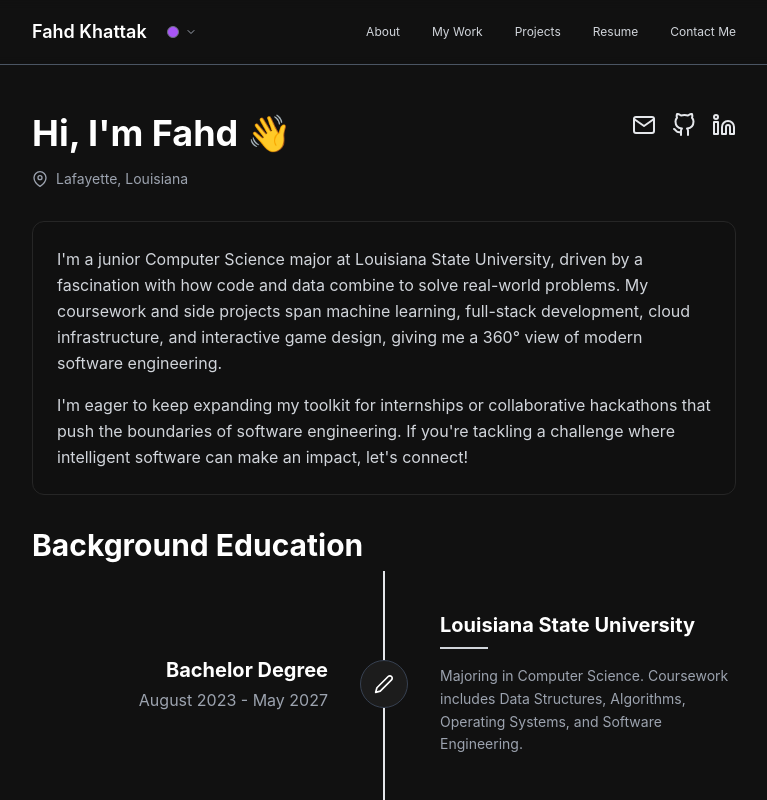
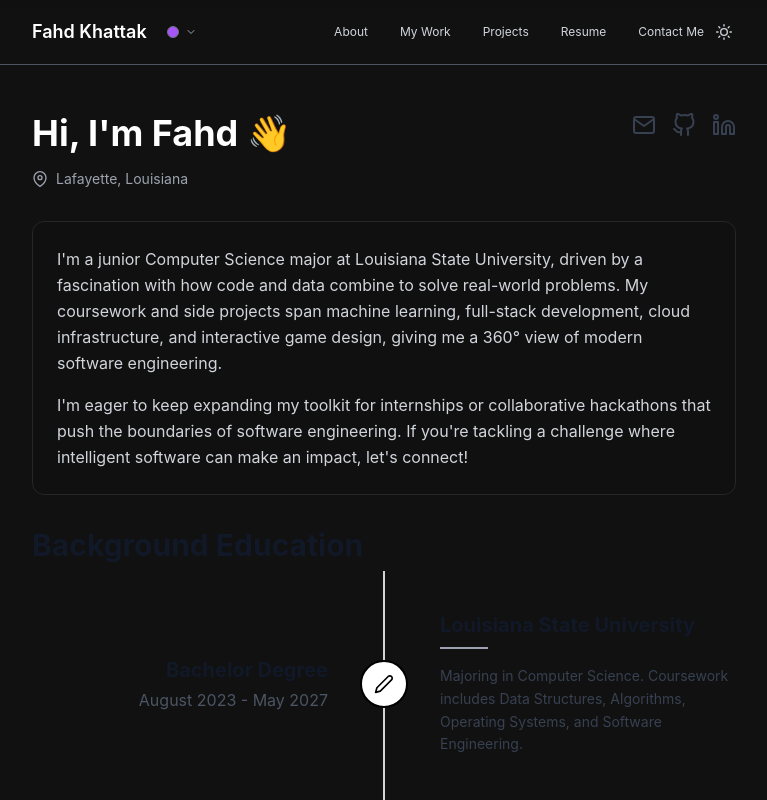
Before and after one commit to Fkhattak819/personal-website, a Next.js app: page /about in a window 1280 px wide. Shown: the top 800 px of the page, without its empty margins (256-1023 px from the left). Built offline with nearby package versions, Linux system fonts and the light colour scheme; a web font is replaced by a local one.

Commit message:
Update components and theme context

```diff
--- a/app/globals.css
+++ b/app/globals.css
@@ -28,10 +28,21 @@
   --theme-glow: rgba(168, 85, 247, 0.6);
 }
 
+html.dark {
+  --background: #111111;
+  --foreground: #ffffff;
+}
+
+html.light {
+  --background: #ffffff;
+  --foreground: #111111;
+}
+
 body {
   color: var(--foreground);
   background: var(--background);
   font-family: 'Lemon Milk', -apple-system, BlinkMacSystemFont, "Segoe UI", Roboto, "Helvetica Neue", Arial, sans-serif;
+  transition: background-color 0.3s ease, color 0.3s ease;
 }
 
 @layer utilities {
@@ -88,3 +99,45 @@
 .project-card:hover {
   box-shadow: 0 20px 25px -5px var(--theme-shadow), 0 8px 10px -6px var(--theme-shadow);
 }
+
+/* Light mode specific styles */
+html.light .bg-background {
+  background-color: #ffffff;
+}
+
+html.light .text-white {
+  color: #111111;
+}
+
+html.light .text-gray-300,
+html.light .text-gray-400 {
+  color: #4b5563;
+}
+
+html.light .text-gray-500 {
+  color: #6b7280;
+}
+
+html.light .border-gray-600,
+html.light .border-gray-800,
+html.light .border-neutral-600,
+html.light .border-neutral-700,
+html.light .border-neutral-800 {
+  border-color: #e5e7eb;
+}
+
+html.light [class*="bg-[#111111]"] {
+  background-color: #f9fafb;
+}
+
+html.light .bg-neutral-800 {
+  background-color: #f3f4f6;
+}
+
+html.light [class*="bg-white/5"] {
+  background-color: rgba(0, 0, 0, 0.05);
+}
+
+html.light [class*="hover:bg-gray-800"]:hover {
+  background-color: #f3f4f6;
+}
--- a/components/About.tsx
+++ b/components/About.tsx
@@ -27,7 +27,7 @@
         <div className="flex gap-4">
           <a
             href={SOCIAL_LINKS.email}
-            className="text-gray-200 hover:text-white transition-colors"
+            className="text-gray-700 dark:text-gray-200 hover:text-gray-900 dark:hover:text-white transition-colors"
             aria-label="Email"
           >
             <FiMail size={24} />
@@ -36,7 +36,7 @@
             href={SOCIAL_LINKS.github}
             target="_blank"
             rel="noopener noreferrer"
-            className="text-gray-200 hover:text-white transition-colors"
+            className="text-gray-700 dark:text-gray-200 hover:text-gray-900 dark:hover:text-white transition-colors"
             aria-label="GitHub"
           >
             <FiGithub size={24} />
@@ -45,7 +45,7 @@
             href={SOCIAL_LINKS.linkedin}
             target="_blank"
             rel="noopener noreferrer"
-            className="text-gray-200 hover:text-white transition-colors"
+            className="text-gray-700 dark:text-gray-200 hover:text-gray-900 dark:hover:text-white transition-colors"
             aria-label="LinkedIn"
           >
             <FiLinkedin size={24} />
--- a/components/AboutHero.tsx
+++ b/components/AboutHero.tsx
@@ -21,7 +21,7 @@
         <div className="flex gap-4">
           <a
             href={SOCIAL_LINKS.email}
-            className="text-gray-200 hover:text-white transition-colors"
+            className="text-gray-700 dark:text-gray-200 hover:text-gray-900 dark:hover:text-white transition-colors"
             aria-label="Email"
           >
             <FiMail size={24} />
@@ -30,7 +30,7 @@
             href={SOCIAL_LINKS.github}
             target="_blank"
             rel="noopener noreferrer"
-            className="text-gray-200 hover:text-white transition-colors"
+            className="text-gray-700 dark:text-gray-200 hover:text-gray-900 dark:hover:text-white transition-colors"
             aria-label="GitHub"
           >
             <FiGithub size={24} />
@@ -39,7 +39,7 @@
             href={SOCIAL_LINKS.linkedin}
             target="_blank"
             rel="noopener noreferrer"
-            className="text-gray-200 hover:text-white transition-colors"
+            className="text-gray-700 dark:text-gray-200 hover:text-gray-900 dark:hover:text-white transition-colors"
             aria-label="LinkedIn"
           >
             <FiLinkedin size={24} />
--- a/components/Education.tsx
+++ b/components/Education.tsx
@@ -25,32 +25,32 @@
 export default function Education() {
   return (
     <section id="education" className="mb-12">
-      <h2 className="text-2xl md:text-3xl font-bold mb-8 text-white text-left">Background Education</h2>
+      <h2 className="text-2xl md:text-3xl font-bold mb-8 text-gray-900 dark:text-white text-left">Background Education</h2>
       <div className="relative mt-12">
         {/* Timeline line */}
-        <div className="absolute left-1/2 -top-10 -bottom-10 w-0.5 bg-gray-200 -translate-x-1/2 hidden md:block"></div>
+        <div className="absolute left-1/2 -top-10 -bottom-10 w-0.5 bg-gray-300 dark:bg-gray-200 -translate-x-1/2 hidden md:block"></div>
 
         <div className="space-y-16">
           {education.map((item, index) => (
             <div key={index} className="flex flex-col md:flex-row items-center justify-between gap-8 relative">
               {/* Left Side (Degree & Date) */}
               <div className="flex-1 text-center md:text-right order-2 md:order-1 w-full md:w-auto">
-                <h3 className="text-xl font-bold mb-1">{item.degree}</h3>
-                <p className="text-gray-400">{item.period}</p>
+                <h3 className="text-xl font-bold mb-1 text-gray-900 dark:text-white">{item.degree}</h3>
+                <p className="text-gray-600 dark:text-gray-400">{item.period}</p>
               </div>
 
               {/* Center Icon */}
               <div className="relative z-10 order-1 md:order-2">
-                <div className="w-12 h-12 rounded-full bg-[#1C1C1C] border border-gray-700 flex items-center justify-center">
-                  <FiEdit2 className="w-5 h-5 text-white" />
+                <div className="w-12 h-12 rounded-full bg-white dark:bg-[#1C1C1C] border-2 border-black dark:border-gray-700 flex items-center justify-center">
+                  <FiEdit2 className="w-5 h-5 text-black dark:text-white" />
                 </div>
               </div>
 
               {/* Right Side (Institution & Desc) */}
               <div className="flex-1 text-center md:text-left order-3 w-full md:w-auto">
-                <h3 className="text-xl font-bold mb-2">{item.institution}</h3>
-                <div className="w-12 h-0.5 bg-gray-300 mb-4 mx-auto md:mx-0"></div>
-                <p className="text-gray-400 leading-relaxed text-sm">
+                <h3 className="text-xl font-bold mb-2 text-gray-900 dark:text-white">{item.institution}</h3>
+                <div className="w-12 h-0.5 bg-gray-400 dark:bg-gray-300 mb-4 mx-auto md:mx-0"></div>
+                <p className="text-gray-700 dark:text-gray-400 leading-relaxed text-sm">
                   {item.description}
                 </p>
               </div>
--- a/components/Navigation.tsx
+++ b/components/Navigation.tsx
@@ -1,13 +1,13 @@
 "use client";
 
 import { useState } from "react";
-import { FiMenu, FiX, FiChevronDown } from "react-icons/fi";
+import { FiMenu, FiX, FiChevronDown, FiSun, FiMoon } from "react-icons/fi";
 import { useTheme } from "@/contexts/ThemeContext";
 
 export default function Navigation() {
   const [isOpen, setIsOpen] = useState(false);
   const [isColorMenuOpen, setIsColorMenuOpen] = useState(false);
-  const { themeColor, setThemeColor, themeColors } = useTheme();
+  const { themeColor, setThemeColor, themeMode, setThemeMode, themeColors } = useTheme();
 
   const navItems = [
     "About",
@@ -93,8 +93,8 @@
           {/* Desktop Navigation */}
           <div className="hidden md:flex items-center space-x-8">
             {navItems.map((item) => (
+              <div key={item} className="flex items-center gap-2">
                 <a
-                key={item}
                   href={
                     item === "Resume"
                       ? "/resume.pdf"
@@ -110,6 +110,16 @@
                 >
                   {item}
                 </a>
+                {item === "Contact Me" && (
+                  <button
+                    onClick={() => setThemeMode(themeMode === "dark" ? "light" : "dark")}
+                    className="text-gray-300 hover:text-white transition-colors p-1"
+                    aria-label="Toggle theme"
+                  >
+                    {themeMode === "dark" ? <FiSun size={16} /> : <FiMoon size={16} />}
+                  </button>
+                )}
+              </div>
             ))}
           </div>
 
@@ -129,8 +139,8 @@
           <div className="md:hidden pb-4">
             <div className="flex flex-col space-y-4">
               {navItems.map((item) => (
+                <div key={item} className="flex items-center justify-between">
                   <a
-                  key={item}
                     href={
                       item === "Resume"
                         ? "/resume.pdf"
@@ -147,6 +157,19 @@
                   >
                     {item}
                   </a>
+                  {item === "Contact Me" && (
+                    <button
+                      onClick={() => {
+                        setThemeMode(themeMode === "dark" ? "light" : "dark");
+                        setIsOpen(false);
+                      }}
+                      className="text-gray-300 hover:text-white transition-colors p-1"
+                      aria-label="Toggle theme"
+                    >
+                      {themeMode === "dark" ? <FiSun size={18} /> : <FiMoon size={18} />}
+                    </button>
+                  )}
+                </div>
               ))}
             </div>
           </div>
--- a/components/Projects.tsx
+++ b/components/Projects.tsx
@@ -73,7 +73,7 @@
                   return (
                     <div
                       key={techIndex}
-                      className="flex items-center gap-2 px-3 py-2 rounded-lg bg-[#1C1C1C] border border-neutral-800 text-white"
+                      className="flex items-center gap-2 px-3 py-2 rounded-lg bg-white dark:bg-[#1C1C1C] border border-gray-300 dark:border-neutral-800 text-gray-900 dark:text-white"
                     >
                       <Icon className="w-5 h-5" />
                       <span className="text-sm font-medium">{tech.name}</span>
@@ -84,7 +84,7 @@
 
               <p className="text-gray-400 mb-8 flex-1">{project.description}</p>
 
-              <button className="flex items-center gap-2 px-4 py-2 bg-white text-black rounded-full w-fit hover:bg-gray-200 transition-all duration-300 font-medium text-sm group-hover:scale-105">
+              <button className="flex items-center gap-2 px-4 py-2 bg-white text-black border-2 border-black rounded-full w-fit hover:bg-gray-100 transition-all duration-300 font-medium text-sm group-hover:scale-105">
                 Learn more
                 <FiArrowRight />
               </button>
--- a/components/Work.tsx
+++ b/components/Work.tsx
@@ -79,7 +79,7 @@
                   return (
                     <div
                       key={techIndex}
-                      className="flex items-center gap-2 px-3 py-2 rounded-lg bg-[#1C1C1C] border border-neutral-800 text-white"
+                      className="flex items-center gap-2 px-3 py-2 rounded-lg bg-white dark:bg-[#1C1C1C] border border-gray-300 dark:border-neutral-800 text-gray-900 dark:text-white"
                     >
                       <Icon className="w-5 h-5" />
                       <span className="text-sm font-medium">{tech.name}</span>
@@ -90,7 +90,7 @@
 
               <p className="text-gray-400 mb-8 flex-1">{project.description}</p>
 
-              <button className="flex items-center gap-2 px-4 py-2 bg-white text-black rounded-full w-fit hover:bg-gray-200 transition-all duration-300 font-medium text-sm group-hover:scale-105">
+              <button className="flex items-center gap-2 px-4 py-2 bg-white text-black border-2 border-black rounded-full w-fit hover:bg-gray-100 transition-all duration-300 font-medium text-sm group-hover:scale-105">
                 Learn more
                 <FiArrowRight />
               </button>
--- a/contexts/ThemeContext.tsx
+++ b/contexts/ThemeContext.tsx
@@ -3,10 +3,13 @@
 import { createContext, useContext, useState, useEffect, ReactNode } from "react";
 
 type ThemeColor = "purple" | "green" | "blue" | "red" | "yellow";
+type ThemeMode = "light" | "dark";
 
 interface ThemeContextType {
   themeColor: ThemeColor;
   setThemeColor: (color: ThemeColor) => void;
+  themeMode: ThemeMode;
+  setThemeMode: (mode: ThemeMode) => void;
   themeColors: {
     [key in ThemeColor]: {
       bg: string;
@@ -21,6 +24,7 @@
 export function ThemeProvider({ children }: { children: ReactNode }) {
   // Initialize theme - will be synced from localStorage in useEffect
   const [themeColor, setThemeColorState] = useState<ThemeColor>("purple");
+  const [themeMode, setThemeModeState] = useState<ThemeMode>("dark");
 
   const themeColors = {
     purple: {
@@ -70,6 +74,18 @@
     root.style.setProperty("--theme-glow", colors.glow);
   };
 
+  const setThemeMode = (mode: ThemeMode) => {
+    setThemeModeState(mode);
+    localStorage.setItem("themeMode", mode);
+
+    // Update HTML class for theme mode
+    if (typeof window !== 'undefined') {
+      const root = document.documentElement;
+      root.classList.remove("light", "dark");
+      root.classList.add(mode);
+    }
+  };
+
   useEffect(() => {
     // On mount: sync state from localStorage and update CSS variables
     if (typeof window !== 'undefined') {
@@ -92,6 +108,13 @@
       root.style.setProperty("--theme-color", colors.rgb);
       root.style.setProperty("--theme-shadow", colors.shadow);
       root.style.setProperty("--theme-glow", colors.glow);
+
+      // Initialize theme mode
+      const savedMode = localStorage.getItem("themeMode") as ThemeMode;
+      const modeToUse = (savedMode === 'light' || savedMode === 'dark') ? savedMode : 'dark';
+      setThemeModeState(modeToUse);
+      root.classList.remove("light", "dark");
+      root.classList.add(modeToUse);
     }
   }, []); // Only run on mount
 
@@ -115,7 +138,7 @@
   }, [themeColor]);
 
   return (
-    <ThemeContext.Provider value={{ themeColor, setThemeColor, themeColors }}>
+    <ThemeContext.Provider value={{ themeColor, setThemeColor, themeMode, setThemeMode, themeColors }}>
       {children}
     </ThemeContext.Provider>
   );
```
Also changed, not shown: app/layout.tsx (+5 -2 lines), components/TechStack.tsx (+4 -4 lines). Lines whose indentation alone changed are shown as unchanged.
